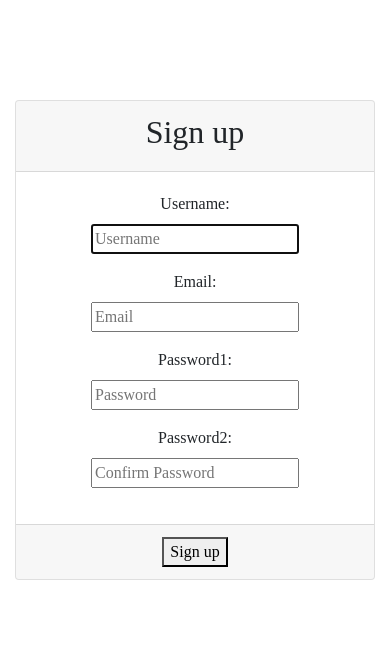
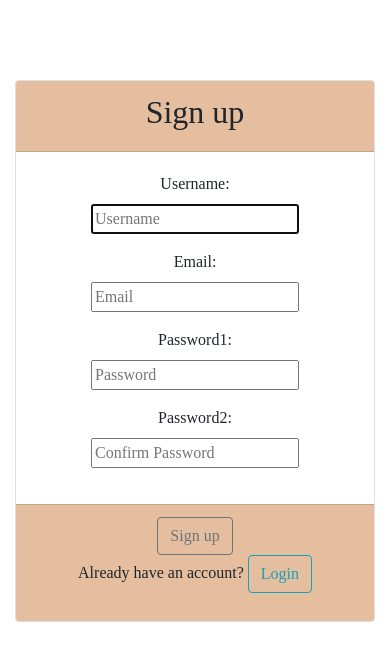
Before and after one commit to Ronyonka/hood, a Django app: page /signup/ in a window 390 px wide. Shown: the top 661 px of the page. Run offline with Django 3.2, Linux system fonts and the light colour scheme; some libraries are stand-ins or nearby versions.

Commit message:
added styling to the login and signup forms

```diff
--- a/hood/templates/registration/base.html
+++ b/hood/templates/registration/base.html
@@ -6,12 +6,18 @@
   <meta charset="utf-8">
 
 
-  <title>Sitexpo</title>
+  <title>Hood</title>
 
   {% block styles %}
 
     {% bootstrap_css %}
     <link rel="stylesheet" href="{% static 'css/styles.css' %}">
+    <style>
+        .card-header .card-footer{
+          background-color: #E4BE9E;
+        }
+
+      </style>
 
   {% endblock %}
 
--- a/hood/templates/registration/signup.html
+++ b/hood/templates/registration/signup.html
@@ -3,11 +3,11 @@
 
 {% block content %}
 <div class="container">
-  <div class="row" style="padding-top:100px;">
-    <div class="col-md-4"></div>
-    <div class="col-md-4">
+  <div class="row" style="padding-top:80px;">
+    <div class="col-md-4 col-sm-2"></div>
+    <div class="col-md-4 col-sm-8">
         <div class="card text-center">
-          <div class="card-header">
+          <div class="card-header" style="background-color: #E4BE9E;">
         <h2>Sign up</h2>
         </div>
         <div class="card-body">
@@ -26,13 +26,14 @@
             </p>
           {% endfor %}
           </div>
-          <div class="card-footer">
-          <button type="submit">Sign up</button>
+          <div class="card-footer" style="background-color: #E4BE9E;">
+          <button type="submit" class="btn btn-outline-secondary">Sign up</button>
+          <p>Already have an account? <a href="{% url 'login' %}" class="btn btn-outline-info">Login</a></p>
           </div>
         </form>
       </div>
     </div>
-    <div class="col-md-4"></div>
+    <div class="col-md-4 col-sm-2"></div>
   </div>
 </div>
 
```
Also changed, not shown: hood/templates/registration/login.html (+6 -6 lines).
